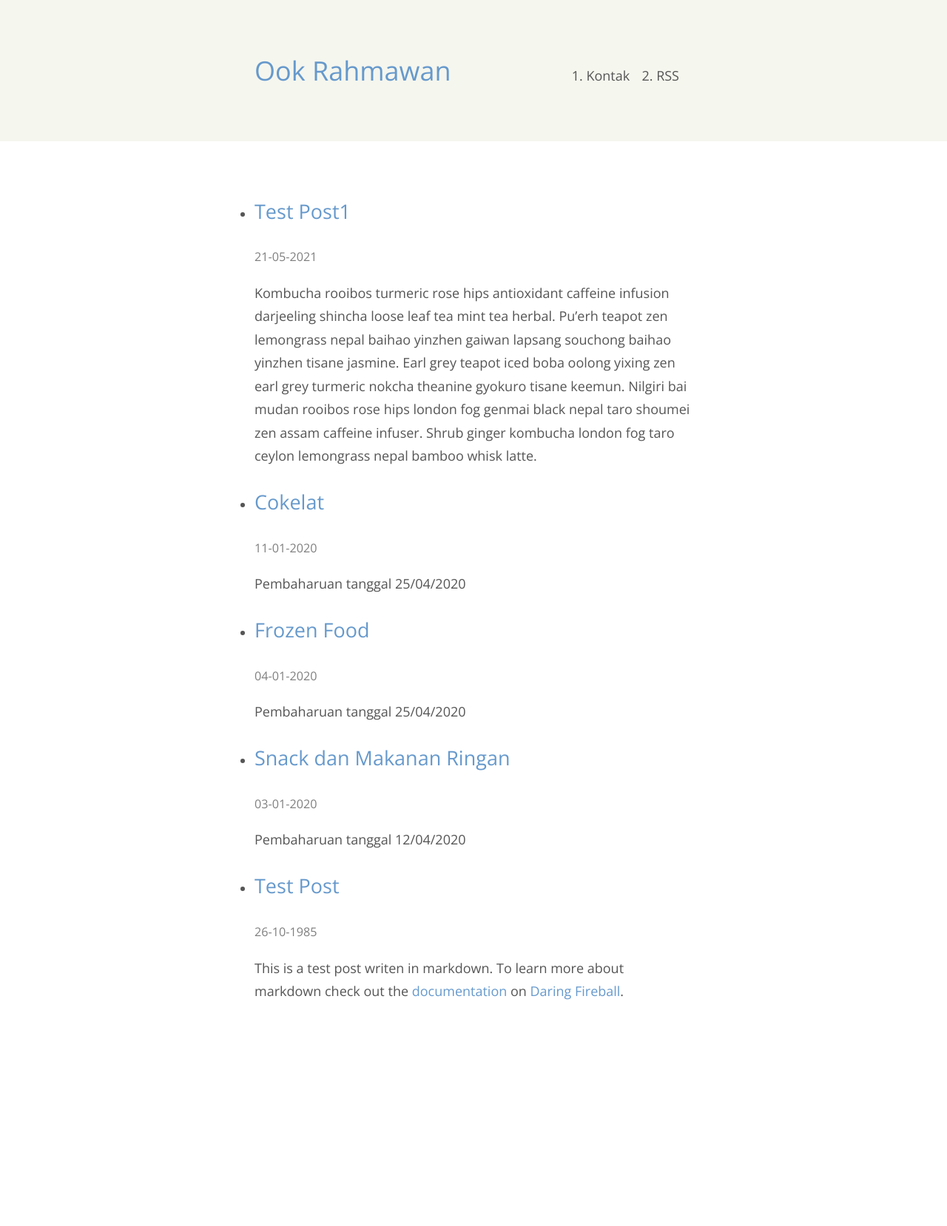
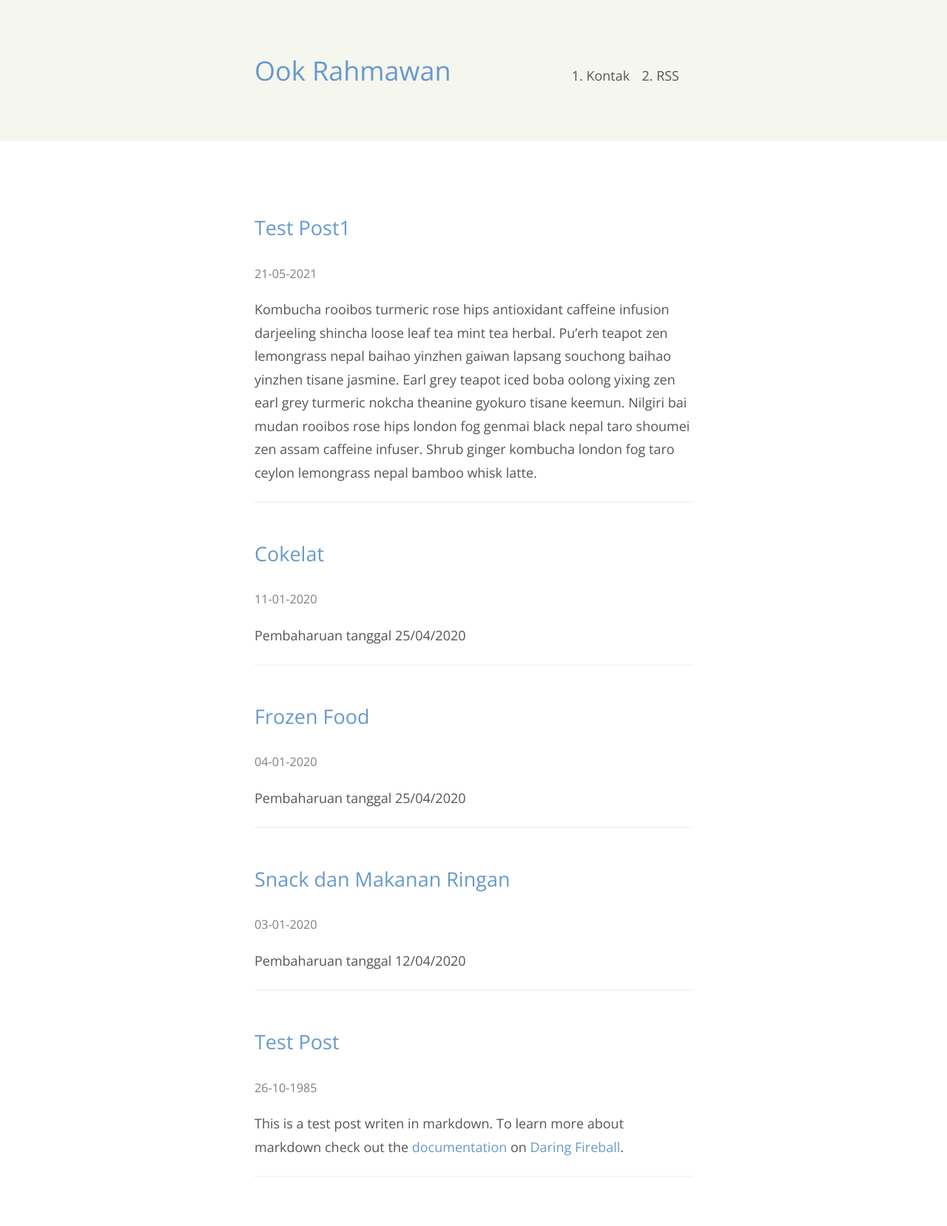
Before and after one commit to krhmwn/krhmwn, a Jekyll site: the page built from index.html, in a window 1280 px wide. Shown: the whole page at 74% size. Built offline with Jekyll 4.4.1, drawn with Linux system fonts in a browser that asks for light colours; before the commit the page ends 1423 px from its top, so only the background shows below that.

Commit message:
update v.1.0.16

```diff
--- a/index.html
+++ b/index.html
@@ -3,7 +3,7 @@
 title: null
 ---
 
-<article id="post">
+<article class="post">
 {% for post in site.posts limit:1 %}
 <ul>
 <li>
```
